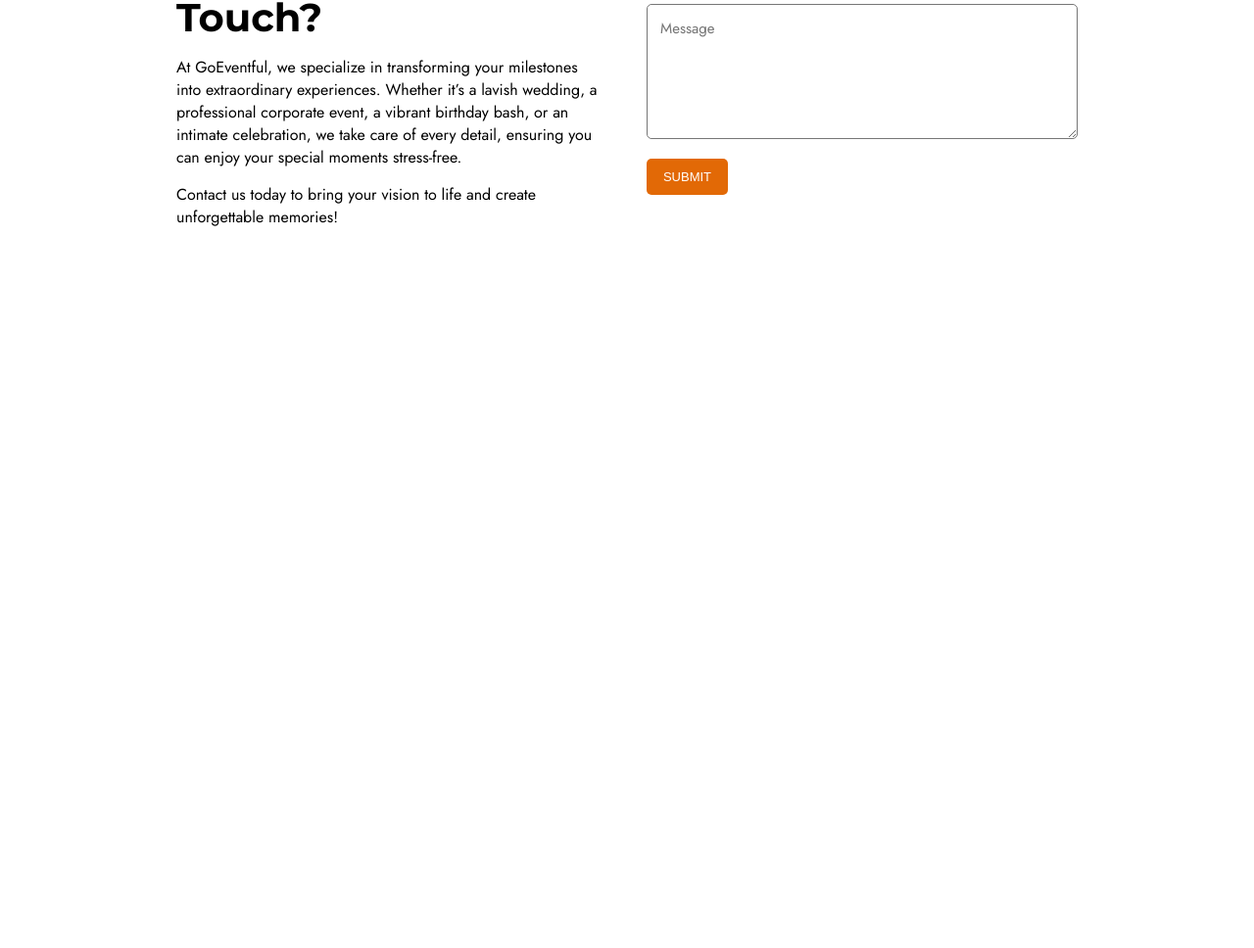
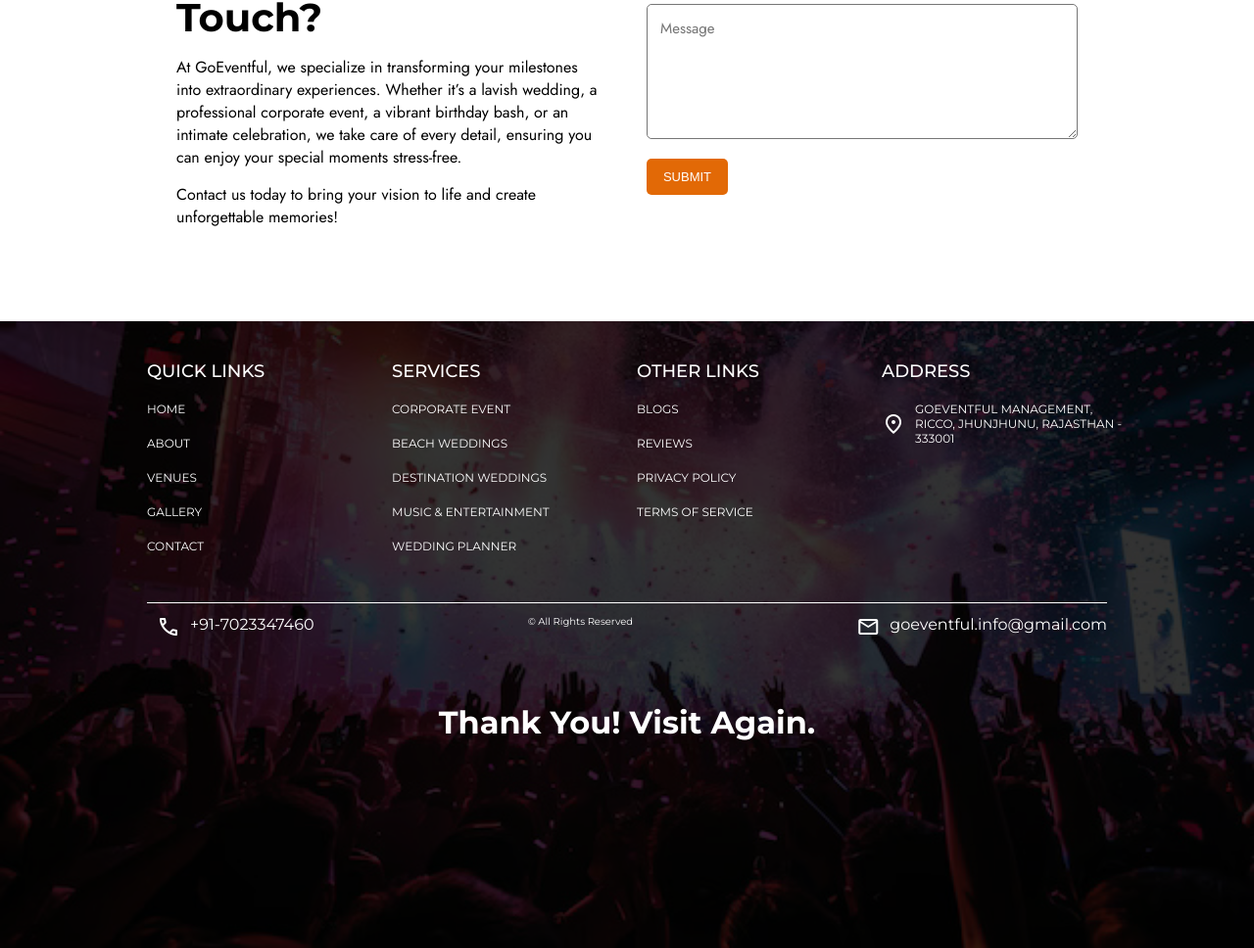
Before and after one commit to aryanchoudhary11/Event-Managment-website, a plain HTML site: page index.html in a window 1280 px wide. Shown: the part 2906-3874 px from the top of the page at 98% size. Before the commit the page ends 3234 px from the top, so only its background shows below. Drawn offline with nearby package versions, Linux system fonts and the light colour scheme; a web font is replaced by a local one.

Commit message:
footer content added

```diff
--- a/index.css
+++ b/index.css
@@ -331,3 +331,113 @@ header{
     background-color: #e0a371;
     color: black;
 }
+
+.footer-container{
+    position: relative;
+    background-image: url(img/footer\ image.jpg);
+    height: 80vh;
+    width: 100vw;
+    background-size: cover;
+    background-position: center;
+    background-repeat: no-repeat;
+
+}
+.footer-overlay {
+    position: absolute;
+    bottom: 0;
+    left: 0;
+    width: 100%;
+    height: 100%;
+    background-color: rgba(0, 0, 0, 0.8);
+
+}
+
+.inner-container{
+    color: white;
+    font-family: "Montserrat";
+    text-transform: uppercase;
+    display: flex;
+    flex-direction: column;
+    width: 250px;
+    margin-bottom: 40px;
+}
+
+.inner-container h3{
+    font-size: 18px;
+    font-weight: 500;
+    margin-bottom: 10px;
+}
+
+.inner-container a{
+    text-decoration: none;
+    color: white;
+    font-size: 12px;
+    padding: 10px 0;
+}
+
+.footer-details-container {
+    position: absolute;
+    z-index: 2;
+    display: grid;
+    grid-template-columns: repeat(auto-fit, minmax(200px, auto));
+    gap: 20px;
+    width: 100%;
+    justify-content: space-around;
+    width: calc(100% - 300px);
+    margin: 40px 150px;
+    border-bottom: 1px solid white;
+}
+
+.inner-container #location{
+    display: flex;
+    align-items: center;
+    justify-content: center;
+}
+
+.inner-container #location p{
+    color: white;
+    font-size: 12px;
+    padding: 10px 0;
+    margin-left: 10px;
+}
+
+.inner-container a:hover{
+    color: #e26906;
+}
+
+.footer-contact{
+    position: absolute;
+    z-index: 2;
+    display: flex;
+    margin: 300px 150px 40px 150px;
+    color: white;
+    justify-content: space-between;
+    width: calc(100% - 300px);
+    font-family: "Montserrat";
+}
+
+.footer-contact #phone-number{
+    display: flex;
+    gap: 10px;
+    margin-left: 10px;
+}
+
+.footer-contact #email{
+    display: flex;
+    gap: 10px;
+    margin-left: 10px;
+}
+
+.footer-contact #copyright{
+    font-size: 10px;
+}
+
+.greeting{
+    position: absolute;
+    z-index: 2;
+    margin: 390px 150px 40px 150px;
+    color: white;
+    font-family: "Montserrat";
+    text-align: center;
+    width: calc(100% - 300px);
+}
--- a/index.html
+++ b/index.html
@@ -148,6 +148,68 @@
         </div>
     </main>
 
+    <footer>
+        <div class="footer-container">
+            <div class="footer-overlay"></div>
+            <div class="footer-details-container">
+                <div class="inner-container">
+                    <h3>Quick Links</h3>
+                    <a href="#">Home</a>
+                    <a href="#">About</a>
+                    <a href="#">Venues</a>
+                    <a href="#">Gallery</a>
+                    <a href="#">Contact</a>
+                </div>
+                <div class="inner-container">
+                    <h3>Services</h3>
+                    <a href="#">Corporate Event</a>
+                    <a href="#">Beach Weddings</a>
+                    <a href="#">Destination Weddings</a>
+                    <a href="#">Music & Entertainment</a>
+                    <a href="#">Wedding Planner</a>
+                </div>
+                <div class="inner-container">
+                    <h3>Other Links</h3>
+                    <a href="#">Blogs</a>
+                    <a href="#">Reviews</a>
+                    <a href="#">Privacy Policy</a>
+                    <a href="#">Terms of Service</a>
+                </div>
+                <div class="inner-container">
+                    <h3>Address</h3>
+                    <div id="location">
+                        <span class="material-symbols-outlined">
+                            location_on
+                        </span>
+                        <p>GoEventful Management, Ricco, Jhunjhunu, Rajasthan - 333001</p>
+                    </div>
+                </div>
+            </div>
+
+            <div class="footer-contact">
+                <div id="phone-number">
+                    <span class="material-symbols-outlined">
+                        call
+                    </span>
+                    <p>+91-7023347460</p>
+                </div>
+                <div id="copyright">
+                    <p>© All Rights Reserved</p>
+                </div>
+                <div id="email">
+                    <span class="material-symbols-outlined">
+                        mail
+                    </span>
+                    <p>goeventful.info@gmail.com</p>
+                </div>
+            </div>
+
+            <div class="greeting">
+                <h1>Thank You! Visit Again.</h1>
+            </div>
+        </div>
+    </footer>
+
 
     <script src="index.js"></script>
 </body>
```
Also changed, not shown: img/footer image.jpg (added).
